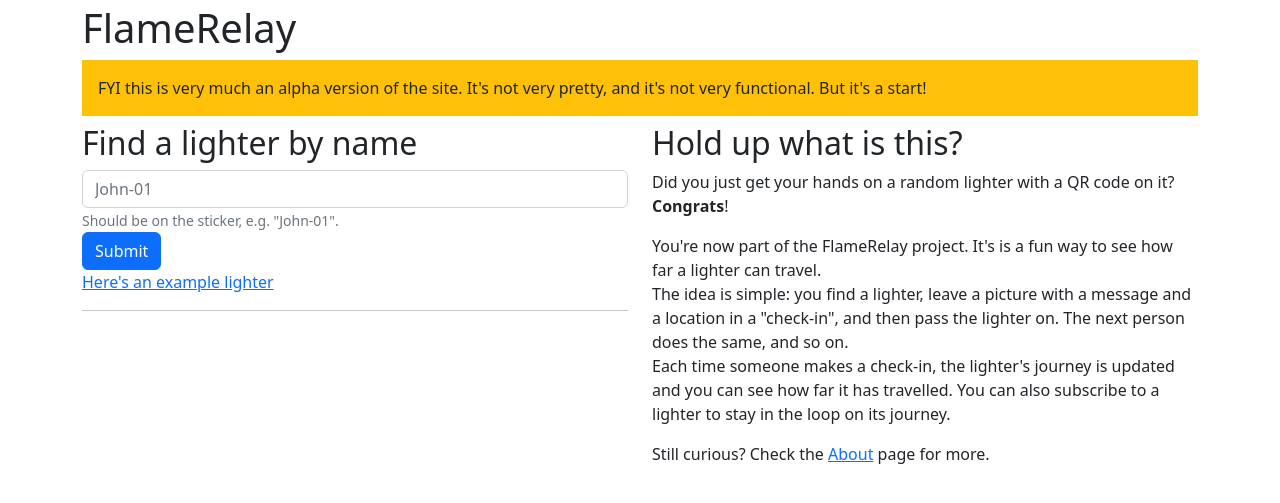
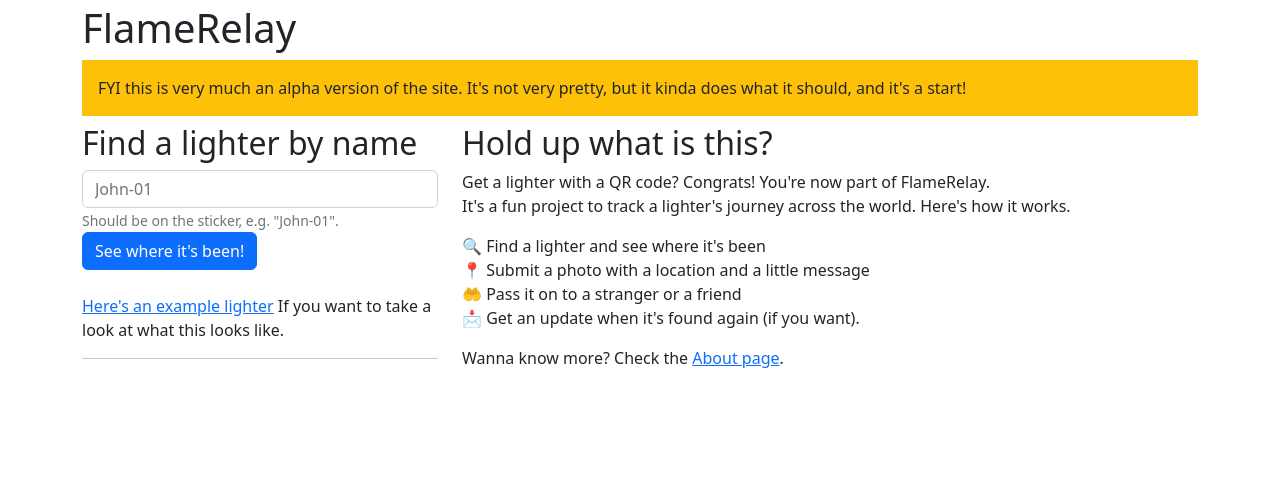
Before and after one commit to jvacek/FlameRelay, a Django app: template flamerelay/templates/pages/home.html in a window 1280 px wide. Shown: the part 56-559 px from the top of the page. Run offline with Django 4.2, Linux system fonts and the light colour scheme; the template is opened without the code that fills it, so the values that code supplies are empty; some libraries are stand-ins or nearby versions.

Commit message:
Update the templates a bit more

```diff
--- a/flamerelay/templates/backend/checkin_create.html
+++ b/flamerelay/templates/backend/checkin_create.html
@@ -1,7 +1,7 @@
 {% extends "base.html" %}
 {% block extra_head %}
   <script src="https://ajax.googleapis.com/ajax/libs/jquery/3.6.4/jquery.min.js"></script>{{ form.media }}
-{% endblock %}
+{% endblock extra_head %}
 {% load crispy_forms_tags %}
 {% block content %}
   <h2>Create a new Check-in</h2>
@@ -18,4 +18,4 @@
     {% crispy form %}
     <input type="submit" class="btn btn-primary" value="Submit">
   </form>
-{% endblock %}
+{% endblock content %}
--- a/flamerelay/templates/pages/home.html
+++ b/flamerelay/templates/pages/home.html
@@ -2,12 +2,14 @@
 {% block content %}
   <h1>FlameRelay</h1>
   <div class="p-3 mb-2 bg-warning text-dark">
-        FYI this is very much an alpha version of the site. It's not very pretty, and it's not very functional. But it's a start!
+    FYI this is very much an alpha version of the site. It's not very pretty, but it kinda does what it should, and it's a start!
   </div>
   <!-- Chat GPT JS here we go lol -->
   <div class="row">
-        <div class="col-sm-6 border-right">
-            <form id="my-form" method="get" action="/backend/unit/input=">
+    <div class="col-sm-4 border-right">
+      <form id="my-form"
+            method="get"
+            action="{% url 'backend:unit' 'test-123' %}input=">
         <div class="form-group">
           <h2 for="unit_identifier">Find a lighter by name</h2>
           <input type="text"
@@ -17,7 +19,7 @@
                  name='input'>
           <small id="emailHelp" class="form-text text-muted">Should be on the sticker, e.g. "John-01".</small>
         </div>
-                <button type="submit" class="btn btn-primary">Submit</button>
+        <button type="submit" class="btn btn-primary">See where it's been!</button>
       </form>
       <script>
         document.getElementById('my-form').addEventListener('submit', function(event) {
@@ -29,24 +31,31 @@
           this.submit();
         });
       </script>
-            <a href={% url 'backend:unit' "test-123" %}>Here's an example lighter</a>
+      <p>
+        <br>
+        <a href={% url 'backend:unit' "test-123" %}>Here's an example lighter</a> If you want to take a look at what this looks like.
+      </p>
       <hr>
     </div>
-        <div class="col-sm-6">
+    <div class="col-sm-8">
       <h2>Hold up what is this?</h2>
       <p>
-                Did you just get your hands on a random lighter with a QR code on it? <b>Congrats</b>!
+        Get a lighter with a QR code? Congrats! You're now part of FlameRelay.
+        <br>
+        It's a fun project to track a lighter's journey across the world. Here's how it works.
       </p>
       <p>
-                You're now part of the FlameRelay project. It's is a fun way to see how far a lighter can travel.
+        🔍 Find a lighter and see where it's been
         <br>
-                The idea is simple: you find a lighter, leave a picture with a message and a location in a "check-in", and then pass the lighter on. The next person does the same, and so on.
+        📍 Submit a photo with a location and a little message
         <br>
-                Each time someone makes a check-in, the lighter's journey is updated and you can see how far it has travelled. You can also subscribe to a lighter to stay in the loop on its journey.
+        🤲 Pass it on to a stranger or a friend
+        <br>
+        📩 Get an update when it's found again (if you want).
       </p>
       <p>
-                Still curious? Check the <a href ="{% url 'about' %}">About</a> page for more.
+        Wanna know more? Check the <a href="{% url 'about' %}">About page</a>.
       </p>
     </div>
   </div>
-{% endblock %}
+{% endblock content %}
```
Also changed, not shown: flamerelay/templates/pages/about.html (+30 -6 lines). Lines whose indentation alone changed are shown as unchanged.
